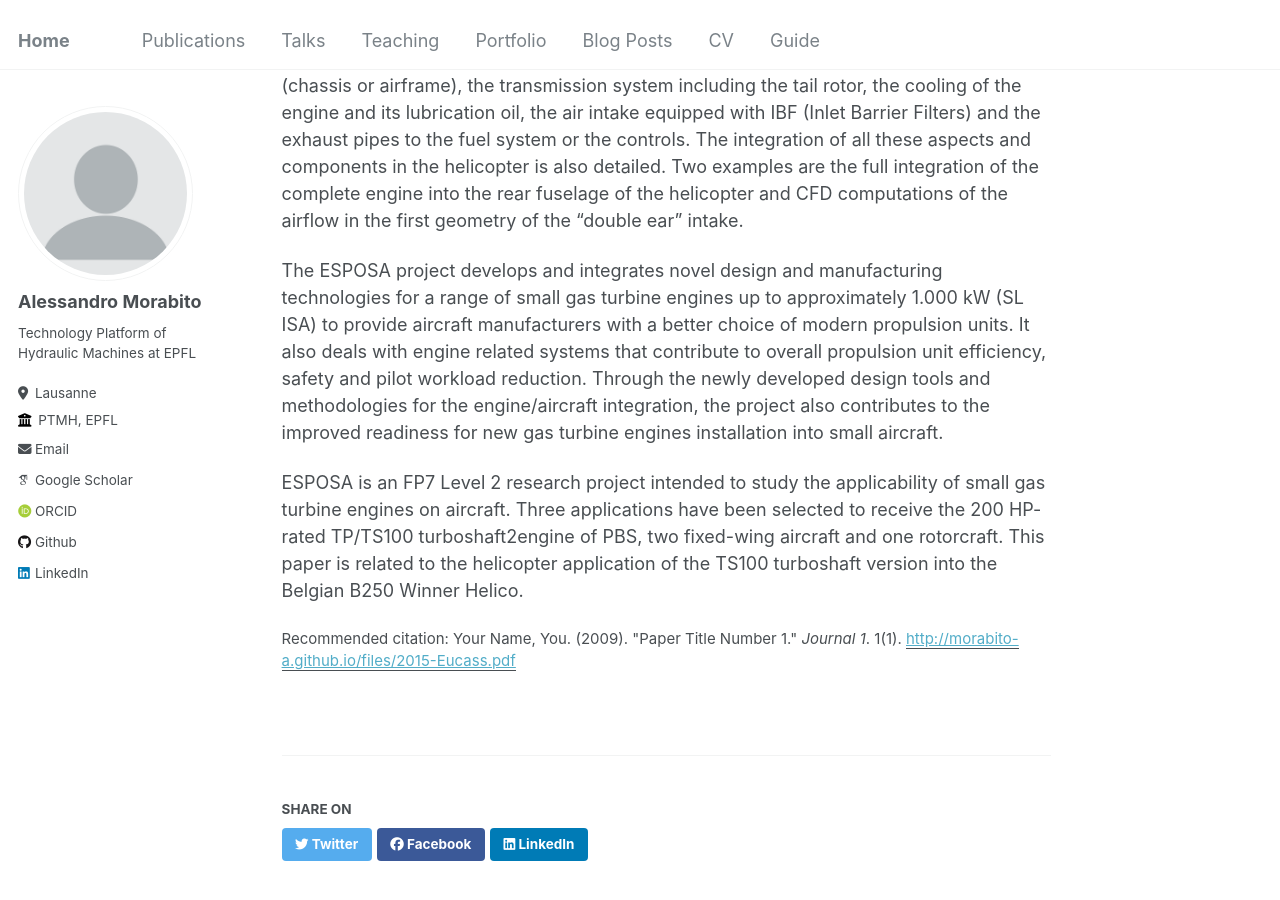
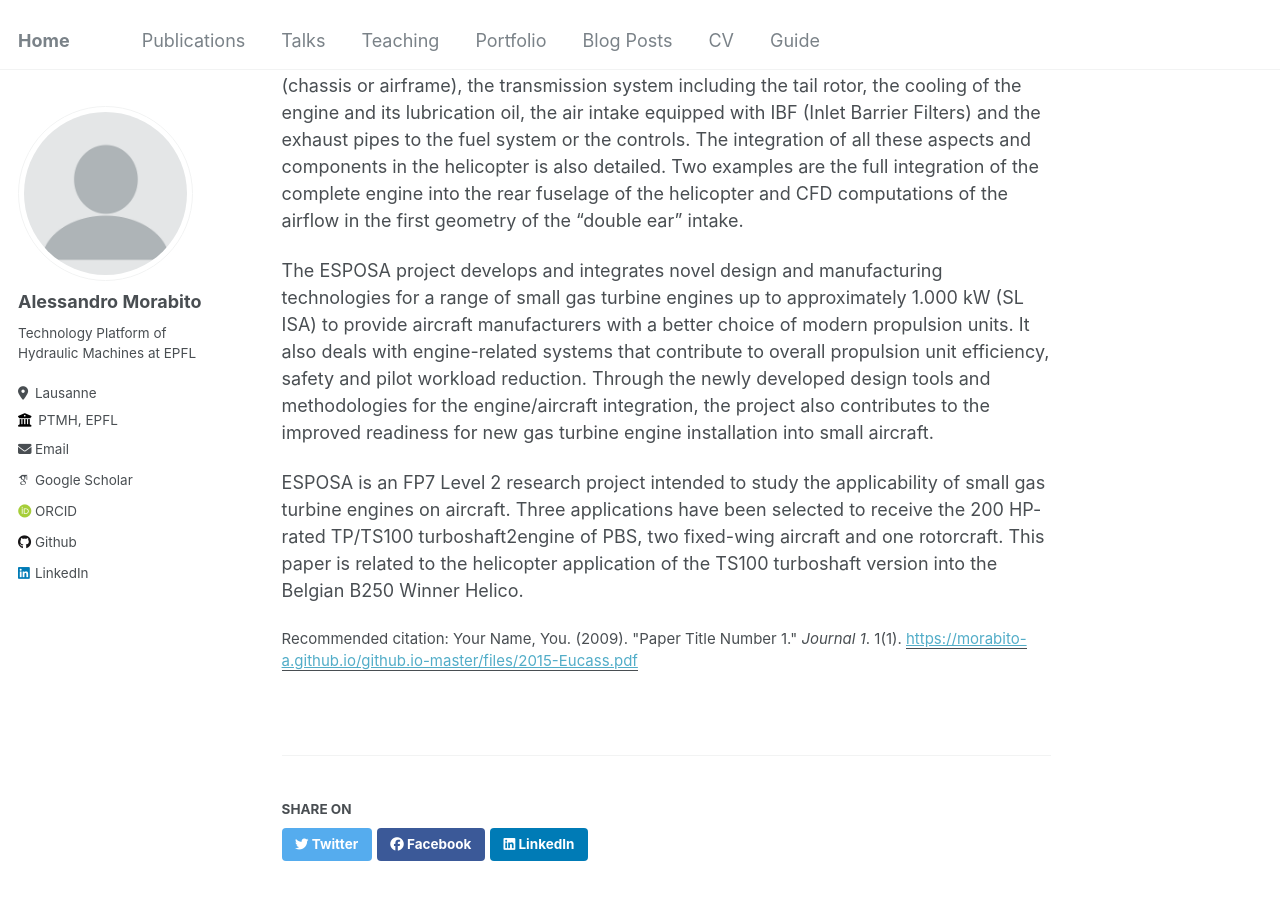
Before and after one commit to morabito-a/info, a Jekyll site: the page built from _publications/2015-Eucass.md, in a window 1280 px wide and 900 px high, scrolled down 240 px. Built offline with Jekyll 4.4.1, drawn with Linux system fonts in a browser that asks for light colours; some web fonts are replaced.

Commit message:
Update 2015-Eucass.md

```diff
--- a/_publications/2015-Eucass.md
+++ b/_publications/2015-Eucass.md
@@ -5,12 +5,12 @@ permalink: /publication/2015-Eucass
 excerpt: 'The ESPOSA project develops and integrates novel design and manufacturing technologies for a range of small gas turbine engines up to approximately 1.000 kW (SL ISA) to provide aircraft manufacturers with a better choice of modern propulsion units.'
 date: 2015-04-01
 venue: '6th European Conference For Aeronautics And Space Sciences (EUCASS)'
-paperurl: 'http://morabito-a.github.io/files/2015-Eucass.pdf'
+paperurl: 'https://morabito-a.github.io/github.io-master/files/2015-Eucass.pdf'
 citation: 'Your Name, You. (2009). &quot;Paper Title Number 1.&quot; <i>Journal 1</i>. 1(1).'
 ---
 
 In this paper, all aspects related to the design and installation of a new turboshaft into a small helicopter are tackled, from the support of the engine on the helicopter structure (chassis or airframe), the transmission system including the tail rotor, the cooling of the engine and its lubrication oil, the air intake equipped with IBF (Inlet Barrier Filters) and the exhaust pipes to the fuel system or the controls. The integration of all these aspects and components in the helicopter is also detailed. Two examples are the full integration of the complete engine into the rear fuselage of the helicopter and CFD computations of the airflow in the first geometry of the “double ear” intake.
 
-The ESPOSA project develops and integrates novel design and manufacturing technologies for a range of small gas turbine engines up to approximately 1.000 kW (SL ISA) to provide aircraft manufacturers with a better choice of modern propulsion units. It also deals with engine related systems that contribute to overall propulsion unit efficiency, safety and pilot workload reduction. Through the newly developed design tools and methodologies for the engine/aircraft integration, the project also contributes to the improved readiness for new gas turbine engines installation into small aircraft.
+The ESPOSA project develops and integrates novel design and manufacturing technologies for a range of small gas turbine engines up to approximately 1.000 kW (SL ISA) to provide aircraft manufacturers with a better choice of modern propulsion units. It also deals with engine-related systems that contribute to overall propulsion unit efficiency, safety and pilot workload reduction. Through the newly developed design tools and methodologies for the engine/aircraft integration, the project also contributes to the improved readiness for new gas turbine engine installation into small aircraft.
 
 ESPOSA is an FP7 Level 2 research project intended to study the applicability of small gas turbine engines on aircraft. Three applications have been selected to receive the 200 HP- rated TP/TS100 turboshaft2engine of PBS, two fixed-wing aircraft and one rotorcraft. This paper is related to the helicopter application of the TS100 turboshaft version into the Belgian B250 Winner Helico.
```
